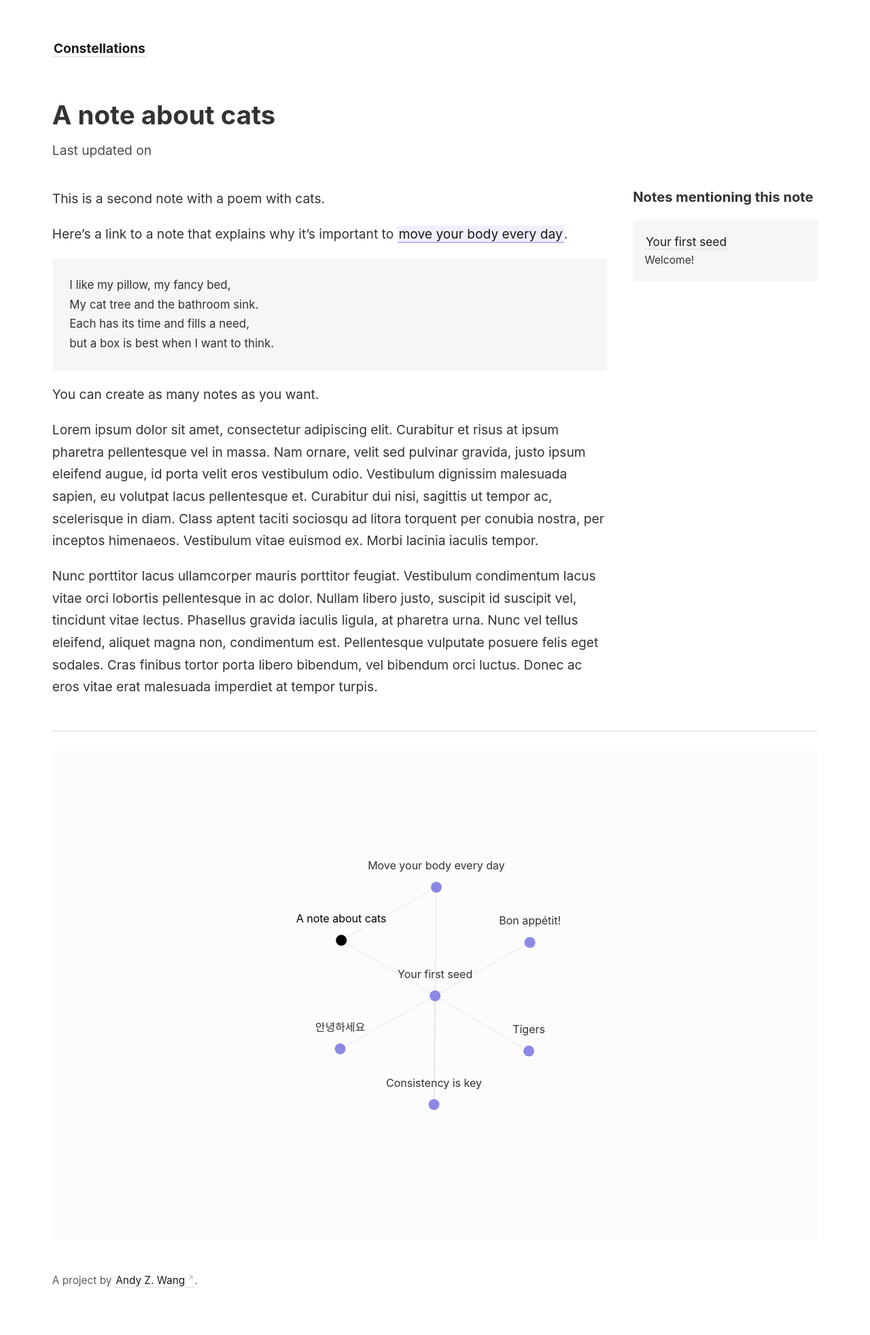
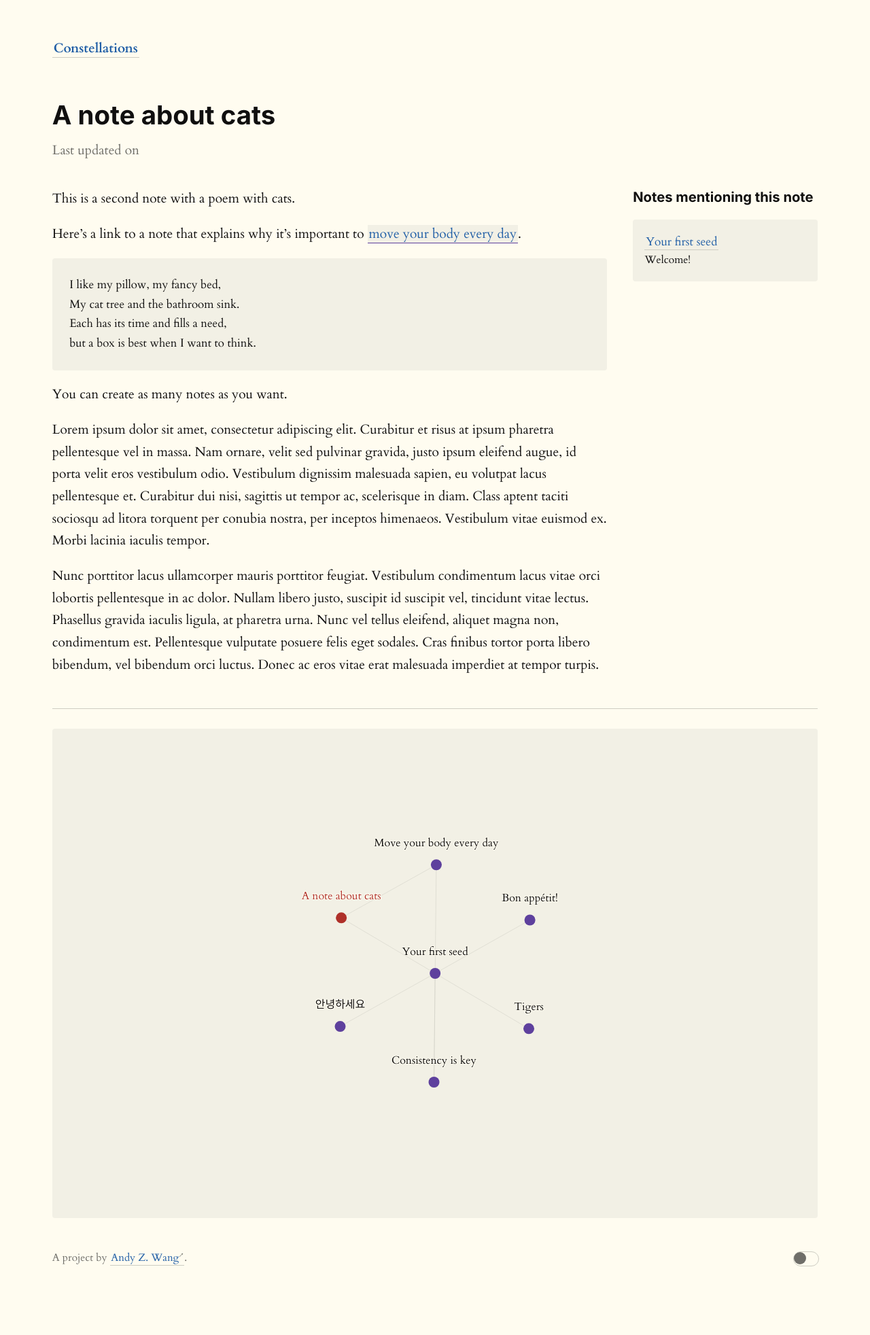
Before and after one commit to andyzwang/notes, a Jekyll site: the page built from _notes/animals/cats.md, in a window 1280 px wide. Shown: the whole page at 68% size. Built offline with Jekyll 4.4.1, drawn with Linux system fonts in a browser that asks for light colours; after the commit the page ends 1931 px from its top, so only the background shows below that.

Commit message:
Add dark mode toggle with Flexoki palette and main-site fonts
Introduce CSS variables for the full Flexoki light/dark palette,
wire up a footer toggle matching the main site's mechanism
(localStorage + prefers-color-scheme, 'd' shortcut), and bring
over Cardo/Inter Bold/IBM Plex Mono for body, heading, and code
fonts respectively. Syntax highlighting, link previews, and the
notes graph now theme correctly in both modes.

```diff
--- a/_includes/footer.html
+++ b/_includes/footer.html
@@ -1 +1,37 @@
-A project by <a class = "external-link" href = "https://andyzwang.com">Andy Z. Wang </a>.
+<span>A project by <a class="external-link" href="https://andyzwang.com">Andy Z. Wang</a>.</span>
+
+<span id="theme-toggle" title="Toggle dark mode" aria-label="Toggle dark mode" role="switch" aria-checked="false">
+  <div class="theme-toggle-slide"></div>
+  <div class="theme-toggle-switch"></div>
+</span>
+
+<script>
+  (function () {
+    var bodyClassList = document.body.classList;
+    var theme = localStorage.theme || (window.matchMedia('(prefers-color-scheme: dark)').matches ? 'dark' : 'light');
+    bodyClassList.toggle('theme-dark', theme === 'dark');
+
+    var darkModeToggle = document.getElementById('theme-toggle');
+
+    function updateThemeState() {
+      var isDarkMode = bodyClassList.contains('theme-dark');
+      localStorage.setItem('theme', isDarkMode ? 'dark' : 'light');
+      darkModeToggle.setAttribute('aria-checked', isDarkMode.toString());
+    }
+
+    function toggleTheme() {
+      bodyClassList.toggle('theme-dark');
+      updateThemeState();
+    }
+
+    darkModeToggle.addEventListener('click', toggleTheme);
+
+    window.addEventListener('keydown', function (e) {
+      if (!['INPUT', 'TEXTAREA'].includes(document.activeElement.tagName) && e.key.toLowerCase() === 'd' && !e.ctrlKey && !e.metaKey) {
+        toggleTheme();
+      }
+    });
+
+    darkModeToggle.setAttribute('aria-checked', bodyClassList.contains('theme-dark').toString());
+  })();
+</script>
--- a/_includes/link-previews.html
+++ b/_includes/link-previews.html
@@ -1,14 +1,15 @@
 <!-- That file is not particularly elegant. This will need a refactor at some point. -->
 <style>
   content a.internal-link {
-    border-color: #8b88e6;
-    background-color: #efefff;
+    border-color: var(--color-purple);
+    background-color: var(--color-bg-soft);
   }
 
   #tooltip-wrapper {
-    background: white;
+    background: var(--color-bg);
+    color: var(--color-text);
     padding: 1em;
-    border: 1px solid #ddd;
+    border: 1px solid var(--color-border);
     border-radius: 4px;
     overflow: hidden;
     position: absolute;
@@ -27,7 +28,7 @@
 		bottom: 0;
 		left: 0;
 		pointer-events: none;
-		background-image: linear-gradient(to bottom, rgba(255,255,255, 0), rgba(255,255,255, 1) 90%);
+		background-image: linear-gradient(to bottom, color-mix(in srgb, var(--color-bg) 0%, transparent), var(--color-bg) 90%);
 		width: 100%;
 		height: 75px;
   }
--- a/_includes/notes_graph.html
+++ b/_includes/notes_graph.html
@@ -1,25 +1,25 @@
 <style>
   .links line {
-    stroke: #ccc;
+    stroke: var(--color-border);
     opacity: 0.5;
   }
 
   .nodes circle {
     cursor: pointer;
-    fill: #8b88e6;
+    fill: var(--color-purple);
     transition: all 0.15s ease-out;
   }
 
   .text text {
     cursor: pointer;
-    fill: #333;
-    text-shadow: -1px -1px 0 #fafafabb, 1px -1px 0 #fafafabb, -1px 1px 0 #fafafabb, 1px 1px 0 #fafafabb;
+    fill: var(--color-text);
+    text-shadow: -1px -1px 0 var(--color-bg), 1px -1px 0 var(--color-bg), -1px 1px 0 var(--color-bg), 1px 1px 0 var(--color-bg);
   }
 
   .nodes [active],
   .text [active] {
     cursor: pointer;
-    fill: black;
+    fill: var(--color-red);
   }
 
   .inactive {
@@ -28,7 +28,7 @@
   }
 
   #graph-wrapper {
-    background: #fcfcfc;
+    background: var(--color-bg-soft);
     border-radius: 4px;
     height: auto;
   }
--- a/_sass/_code.scss
+++ b/_sass/_code.scss
@@ -1,23 +1,8 @@
-// Flexoki palette (light mode) — https://stephango.com/flexoki
-$flexoki-black:    #100F0F;
-$flexoki-paper:    #FFFCF0;
-$flexoki-base-50:  #F2F0E5;
-$flexoki-base-150: #DAD8CE;
-$flexoki-base-200: #CECDC3;
-$flexoki-base-300: #B7B5AC;
-$flexoki-base-600: #6F6E69;
-$flexoki-red:      #AF3029;
-$flexoki-orange:   #BC5215;
-$flexoki-yellow:   #AD8301;
-$flexoki-green:    #66800B;
-$flexoki-cyan:     #24837B;
-$flexoki-blue:     #205EA6;
-$flexoki-purple:   #5E409D;
-$flexoki-magenta:  #A02F6F;
-
+// Colors come from the Flexoki CSS variables defined in _theme.scss
 .highlight  {
-  background: $flexoki-base-50;
-  color: $flexoki-black;
+  font-family: 'IBM Plex Mono', Consolas, monaco, monospace;
+  background: var(--color-bg-soft);
+  color: var(--color-text);
   padding: 1px 1em;
   border-radius: 3px;
   font-size: 1em;
@@ -33,63 +18,63 @@
   display: grid;
 }
 
-.highlight .c { color: $flexoki-base-600; font-style: italic } /* Comment */
-.highlight .err { color: $flexoki-paper; background-color: $flexoki-red } /* Error */
-.highlight .k { color: $flexoki-purple; font-weight: bold } /* Keyword */
-.highlight .o { color: $flexoki-purple; font-weight: bold } /* Operator */
-.highlight .cm { color: $flexoki-base-600; font-style: italic } /* Comment.Multiline */
-.highlight .cp { color: $flexoki-base-600; font-weight: bold } /* Comment.Preproc */
-.highlight .c1 { color: $flexoki-base-600; font-style: italic } /* Comment.Single */
-.highlight .cs { color: $flexoki-base-600; font-weight: bold; font-style: italic } /* Comment.Special */
-.highlight .gd { color: $flexoki-black; background-color: rgba($flexoki-red, 0.15) } /* Generic.Deleted */
-.highlight .gd .x { color: $flexoki-black; background-color: rgba($flexoki-red, 0.3) } /* Generic.Deleted.Specific */
+.highlight .c { color: var(--color-subtext); font-style: italic } /* Comment */
+.highlight .err { color: var(--color-bg); background-color: var(--color-red) } /* Error */
+.highlight .k { color: var(--color-purple); font-weight: bold } /* Keyword */
+.highlight .o { color: var(--color-purple); font-weight: bold } /* Operator */
+.highlight .cm { color: var(--color-subtext); font-style: italic } /* Comment.Multiline */
+.highlight .cp { color: var(--color-subtext); font-weight: bold } /* Comment.Preproc */
+.highlight .c1 { color: var(--color-subtext); font-style: italic } /* Comment.Single */
+.highlight .cs { color: var(--color-subtext); font-weight: bold; font-style: italic } /* Comment.Special */
+.highlight .gd { color: var(--color-text); background-color: color-mix(in srgb, var(--color-red) 15%, transparent) } /* Generic.Deleted */
+.highlight .gd .x { color: var(--color-text); background-color: color-mix(in srgb, var(--color-red) 30%, transparent) } /* Generic.Deleted.Specific */
 .highlight .ge { font-style: italic } /* Generic.Emph */
-.highlight .gr { color: $flexoki-red } /* Generic.Error */
-.highlight .gh { color: $flexoki-base-600 } /* Generic.Heading */
-.highlight .gi { color: $flexoki-black; background-color: rgba($flexoki-green, 0.15) } /* Generic.Inserted */
-.highlight .gi .x { color: $flexoki-black; background-color: rgba($flexoki-green, 0.3) } /* Generic.Inserted.Specific */
-.highlight .go { color: $flexoki-base-600 } /* Generic.Output */
-.highlight .gp { color: $flexoki-base-600 } /* Generic.Prompt */
+.highlight .gr { color: var(--color-red) } /* Generic.Error */
+.highlight .gh { color: var(--color-subtext) } /* Generic.Heading */
+.highlight .gi { color: var(--color-text); background-color: color-mix(in srgb, var(--color-green) 15%, transparent) } /* Generic.Inserted */
+.highlight .gi .x { color: var(--color-text); background-color: color-mix(in srgb, var(--color-green) 30%, transparent) } /* Generic.Inserted.Specific */
+.highlight .go { color: var(--color-subtext) } /* Generic.Output */
+.highlight .gp { color: var(--color-subtext) } /* Generic.Prompt */
 .highlight .gs { font-weight: bold } /* Generic.Strong */
-.highlight .gu { color: $flexoki-base-300 } /* Generic.Subheading */
-.highlight .gt { color: $flexoki-red } /* Generic.Traceback */
-.highlight .kc { color: $flexoki-purple; font-weight: bold } /* Keyword.Constant */
-.highlight .kd { color: $flexoki-purple; font-weight: bold } /* Keyword.Declaration */
-.highlight .kp { color: $flexoki-purple; font-weight: bold } /* Keyword.Pseudo */
-.highlight .kr { color: $flexoki-purple; font-weight: bold } /* Keyword.Reserved */
-.highlight .kt { color: $flexoki-cyan; font-weight: bold } /* Keyword.Type */
-.highlight .m { color: $flexoki-orange } /* Literal.Number */
-.highlight .s { color: $flexoki-green } /* Literal.String */
-.highlight .na { color: $flexoki-blue } /* Name.Attribute */
-.highlight .nb { color: $flexoki-cyan } /* Name.Builtin */
-.highlight .nc { color: $flexoki-cyan; font-weight: bold } /* Name.Class */
-.highlight .no { color: $flexoki-blue } /* Name.Constant */
-.highlight .ni { color: $flexoki-magenta } /* Name.Entity */
-.highlight .ne { color: $flexoki-red; font-weight: bold } /* Name.Exception */
-.highlight .nf { color: $flexoki-blue; font-weight: bold } /* Name.Function */
-.highlight .nn { color: $flexoki-base-600 } /* Name.Namespace */
-.highlight .nt { color: $flexoki-red } /* Name.Tag */
-.highlight .nv { color: $flexoki-blue } /* Name.Variable */
-.highlight .ow { color: $flexoki-purple; font-weight: bold } /* Operator.Word */
-.highlight .w { color: $flexoki-base-200 } /* Text.Whitespace */
-.highlight .mf { color: $flexoki-orange } /* Literal.Number.Float */
-.highlight .mh { color: $flexoki-orange } /* Literal.Number.Hex */
-.highlight .mi { color: $flexoki-orange } /* Literal.Number.Integer */
-.highlight .mo { color: $flexoki-orange } /* Literal.Number.Oct */
-.highlight .sb { color: $flexoki-green } /* Literal.String.Backtick */
-.highlight .sc { color: $flexoki-green } /* Literal.String.Char */
-.highlight .sd { color: $flexoki-green } /* Literal.String.Doc */
-.highlight .s2 { color: $flexoki-green } /* Literal.String.Double */
-.highlight .se { color: $flexoki-green } /* Literal.String.Escape */
-.highlight .sh { color: $flexoki-green } /* Literal.String.Heredoc */
-.highlight .si { color: $flexoki-green } /* Literal.String.Interpol */
-.highlight .sx { color: $flexoki-green } /* Literal.String.Other */
-.highlight .sr { color: $flexoki-cyan } /* Literal.String.Regex */
-.highlight .s1 { color: $flexoki-green } /* Literal.String.Single */
-.highlight .dl { color: $flexoki-green } /* Literal.String.Delimiter */
-.highlight .ss { color: $flexoki-magenta } /* Literal.String.Symbol */
-.highlight .bp { color: $flexoki-base-600 } /* Name.Builtin.Pseudo */
-.highlight .vc { color: $flexoki-blue } /* Name.Variable.Class */
-.highlight .vg { color: $flexoki-blue } /* Name.Variable.Global */
-.highlight .vi { color: $flexoki-blue } /* Name.Variable.Instance */
-.highlight .il { color: $flexoki-orange } /* Literal.Number.Integer.Long */
+.highlight .gu { color: var(--color-border) } /* Generic.Subheading */
+.highlight .gt { color: var(--color-red) } /* Generic.Traceback */
+.highlight .kc { color: var(--color-purple); font-weight: bold } /* Keyword.Constant */
+.highlight .kd { color: var(--color-purple); font-weight: bold } /* Keyword.Declaration */
+.highlight .kp { color: var(--color-purple); font-weight: bold } /* Keyword.Pseudo */
+.highlight .kr { color: var(--color-purple); font-weight: bold } /* Keyword.Reserved */
+.highlight .kt { color: var(--color-cyan); font-weight: bold } /* Keyword.Type */
+.highlight .m { color: var(--color-orange) } /* Literal.Number */
+.highlight .s { color: var(--color-green) } /* Literal.String */
+.highlight .na { color: var(--color-blue) } /* Name.Attribute */
+.highlight .nb { color: var(--color-cyan) } /* Name.Builtin */
+.highlight .nc { color: var(--color-cyan); font-weight: bold } /* Name.Class */
+.highlight .no { color: var(--color-blue) } /* Name.Constant */
+.highlight .ni { color: var(--color-magenta) } /* Name.Entity */
+.highlight .ne { color: var(--color-red); font-weight: bold } /* Name.Exception */
+.highlight .nf { color: var(--color-blue); font-weight: bold } /* Name.Function */
+.highlight .nn { color: var(--color-subtext) } /* Name.Namespace */
+.highlight .nt { color: var(--color-red) } /* Name.Tag */
+.highlight .nv { color: var(--color-blue) } /* Name.Variable */
+.highlight .ow { color: var(--color-purple); font-weight: bold } /* Operator.Word */
+.highlight .w { color: var(--color-border) } /* Text.Whitespace */
+.highlight .mf { color: var(--color-orange) } /* Literal.Number.Float */
+.highlight .mh { color: var(--color-orange) } /* Literal.Number.Hex */
+.highlight .mi { color: var(--color-orange) } /* Literal.Number.Integer */
+.highlight .mo { color: var(--color-orange) } /* Literal.Number.Oct */
+.highlight .sb { color: var(--color-green) } /* Literal.String.Backtick */
+.highlight .sc { color: var(--color-green) } /* Literal.String.Char */
+.highlight .sd { color: var(--color-green) } /* Literal.String.Doc */
+.highlight .s2 { color: var(--color-green) } /* Literal.String.Double */
+.highlight .se { color: var(--color-green) } /* Literal.String.Escape */
+.highlight .sh { color: var(--color-green) } /* Literal.String.Heredoc */
+.highlight .si { color: var(--color-green) } /* Literal.String.Interpol */
+.highlight .sx { color: var(--color-green) } /* Literal.String.Other */
+.highlight .sr { color: var(--color-cyan) } /* Literal.String.Regex */
+.highlight .s1 { color: var(--color-green) } /* Literal.String.Single */
+.highlight .dl { color: var(--color-green) } /* Literal.String.Delimiter */
+.highlight .ss { color: var(--color-magenta) } /* Literal.String.Symbol */
+.highlight .bp { color: var(--color-subtext) } /* Name.Builtin.Pseudo */
+.highlight .vc { color: var(--color-blue) } /* Name.Variable.Class */
+.highlight .vg { color: var(--color-blue) } /* Name.Variable.Global */
+.highlight .vi { color: var(--color-blue) } /* Name.Variable.Instance */
+.highlight .il { color: var(--color-orange) } /* Literal.Number.Integer.Long */
--- /dev/null
+++ b/_sass/_fonts.scss
@@ -0,0 +1,48 @@
+@font-face {
+  font-family: 'IBM Plex Mono';
+  font-style: normal;
+  font-weight: normal;
+  src: local('IBM Plex Mono'), url('/assets/fonts/IBMPlexMono-Regular.ttf') format('truetype');
+}
+
+@font-face {
+  font-family: 'Cardo';
+  font-style: normal;
+  font-weight: normal;
+  src: local('Cardo Regular'), url('/assets/fonts/Cardo-Regular.ttf') format('truetype');
+}
+
+@font-face {
+  font-family: 'Cardo';
+  font-style: italic;
+  font-weight: normal;
+  src: local('Cardo Italic'), url('/assets/fonts/Cardo-Italic.ttf') format('truetype');
+}
+
+@font-face {
+  font-family: 'Cardo';
+  font-style: normal;
+  font-weight: bold;
+  src: local('Cardo Bold'), url('/assets/fonts/Cardo-Bold.ttf') format('truetype');
+}
+
+@font-face {
+  font-family: 'Inter Bold';
+  font-style: normal;
+  font-weight: bold;
+  src: local('Inter Bold'), url('/assets/fonts/InterDisplay-Bold.woff2') format('woff2');
+}
+
+@font-face {
+  font-family: 'Inter Semi-Bold';
+  font-style: normal;
+  font-weight: bold;
+  src: local('Inter Semi-Bold'), url('/assets/fonts/InterDisplay-SemiBold.woff2') format('woff2');
+}
+
+@font-face {
+  font-family: 'Inter';
+  font-style: normal;
+  font-weight: normal;
+  src: url('/assets/fonts/InterDisplay-Light.woff2') format('woff2');
+}
--- a/_sass/_style.scss
+++ b/_sass/_style.scss
@@ -1,39 +1,53 @@
-$color-primary: hsl(0, 0%, 10%);
-$color-text: hsl(0, 0%, 20%);
-$color-subtext: hsl(0, 0%, 30%);
-$color-border: hsl(0, 0%, 85%);
-$color-box-background: mix($color-primary, white, 4%);
 $border-radius: 4px;
-$font-family: -apple-system, BlinkMacSystemFont, Segoe UI, Helvetica, Arial,
-  sans-serif, Apple Color Emoji, Segoe UI Emoji, Segoe UI Symbol;
+$font-body: 'Cardo', serif;
+$font-heading: 'Inter Bold', sans-serif;
+$font-mono: 'IBM Plex Mono', Consolas, monaco, monospace;
 
 body {
   box-sizing: content-box;
-  font-family: $font-family;
+  font-family: $font-body;
   margin: 0 auto;
   line-height: 1.7;
   padding: 4vh 6vw;
   overflow-x: hidden;
-  color: $color-text;
+  background: var(--color-bg);
+  color: var(--color-text);
   font-size: 1rem;
   max-width: 63em;
+  transition: background 200ms, color 200ms;
 
   @media (min-width: 820px) {
     font-size: 1.2rem;
   }
 }
 
+h1,
+h2,
+h3,
+h4,
+h5,
+h6 {
+  font-family: $font-heading;
+  line-height: 1.3;
+  margin-bottom: 0;
+  padding-bottom: 0;
+}
+
 time {
   display: block;
-  color: $color-subtext;
+  color: var(--color-subtext);
   margin: 0.5em 0 1em;
 }
 
 footer {
   margin: 2em 0;
   font-size: 0.8em;
-  color: mix($color-text, white, 80%);
+  color: var(--color-subtext);
   padding-top: 1em;
+  display: flex;
+  align-items: center;
+  justify-content: space-between;
+  gap: 1em;
 }
 
 img {
@@ -48,7 +62,7 @@
   padding: 1.5em;
   margin: 0;
   font-size: 0.88em;
-  background: $color-box-background;
+  background: var(--color-bg-soft);
   border-radius: $border-radius;
 
   p {
@@ -61,36 +75,25 @@
   border: 0;
   height: 1px;
   margin: 1.5em 0;
-  background: $color-border;
-}
-
-h1,
-h2,
-h3,
-h4,
-h5,
-h6 {
-  line-height: 1.3;
-  margin-bottom: 0;
-  padding-bottom: 0;
+  background: var(--color-border);
 }
 
 a {
   transition: background 300ms;
   padding: 0 0.1em;
   text-decoration: none;
-  border-bottom: 1px solid $color-border;
-  color: $color-primary;
+  border-bottom: 1px solid var(--color-border);
+  color: var(--color-blue);
   &:hover {
-    color: black !important;
-    background: #fffaf1;
+    color: var(--color-text) !important;
+    background: var(--color-bg-soft);
   }
   &:after {
     position: relative;
     top: -0.5em;
     font-size: 0.7em;
     content: "↗";
-    color: #aaaaaa;
+    color: var(--color-subtext);
   }
   &.internal-link:after,
   &.footnote:after,
@@ -100,8 +103,8 @@
 }
 
 *:focus {
-  background: #ffe8bc !important;
-  color: black !important;
+  background: var(--color-yellow) !important;
+  color: var(--color-bg) !important;
 }
 
 nav {
@@ -122,25 +125,63 @@
 }
 
 .backlink-box {
-  background: $color-box-background;
+  background: var(--color-bg-soft);
   padding: 1em;
   border-radius: $border-radius;
 }
 
 code {
-  background: #f5f5f5;
+  font-family: $font-mono;
+  background: var(--color-bg-soft);
   padding: 0.1em 0.2em;
   border-radius: 4px;
 }
 
 .invalid-link {
-  color: #444444;
+  color: var(--color-subtext);
   cursor: help;
-  background: #fafafa;
+  background: var(--color-bg-soft);
   padding: 0 0.1em;
 }
 
 .invalid-link-brackets {
-  color: #ccc;
+  color: var(--color-border);
   cursor: help;
 }
+
+#theme-toggle {
+  height: 20px;
+  width: 36px;
+  display: inline-block;
+  position: relative;
+  border: none;
+  cursor: pointer;
+  vertical-align: middle;
+  flex-shrink: 0;
+}
+
+.theme-toggle-slide {
+  height: 20px;
+  border: 1px solid var(--color-border);
+  border-radius: 24px;
+  width: 100%;
+  position: absolute;
+}
+
+.theme-toggle-switch {
+  position: absolute;
+  z-index: 9;
+  top: 1px;
+  left: 1px;
+  right: auto;
+  width: 18px;
+  height: 18px;
+  border-radius: 50%;
+  transition: left 0.1s linear;
+  background-color: var(--color-subtext);
+}
+
+body.theme-dark .theme-toggle-switch {
+  left: auto;
+  right: 1px;
+}
--- /dev/null
+++ b/_sass/_theme.scss
@@ -0,0 +1,34 @@
+// Flexoki palette — https://stephango.com/flexoki
+:root {
+  --color-bg: #FFFCF0;       // paper
+  --color-bg-soft: #F2F0E5;  // base-50
+  --color-text: #100F0F;     // black
+  --color-subtext: #6F6E69;  // base-600
+  --color-border: #CECDC3;   // base-200
+
+  --color-red: #AF3029;
+  --color-orange: #BC5215;
+  --color-yellow: #AD8301;
+  --color-green: #66800B;
+  --color-cyan: #24837B;
+  --color-blue: #205EA6;
+  --color-purple: #5E409D;
+  --color-magenta: #A02F6F;
+}
+
+body.theme-dark {
+  --color-bg: #100F0F;       // black
+  --color-bg-soft: #1C1B1A;  // base-950
+  --color-text: #FFFCF0;     // paper
+  --color-subtext: #9F9D96;  // base-400
+  --color-border: #403E3C;   // base-800
+
+  --color-red: #D14D41;
+  --color-orange: #DA702C;
+  --color-yellow: #D0A215;
+  --color-green: #879A39;
+  --color-cyan: #3AA99F;
+  --color-blue: #4385BE;
+  --color-purple: #8B7EC8;
+  --color-magenta: #CE5D97;
+}
--- a/styles.scss
+++ b/styles.scss
@@ -2,5 +2,7 @@
 ---
 
 @import "../_sass/normalize";
+@import "../_sass/theme";
+@import "../_sass/fonts";
 @import "../_sass/code";
 @import "../_sass/style";
```
Also changed, not shown: assets/fonts/Cardo-Bold.ttf (added), assets/fonts/Cardo-Italic.ttf (added), assets/fonts/Cardo-Regular.ttf (added), assets/fonts/IBMPlexMono-Regular.ttf (added), assets/fonts/InterDisplay-Bold.woff2 (added), assets/fonts/InterDisplay-Light.woff2 (added), assets/fonts/InterDisplay-SemiBold.woff2 (added).
